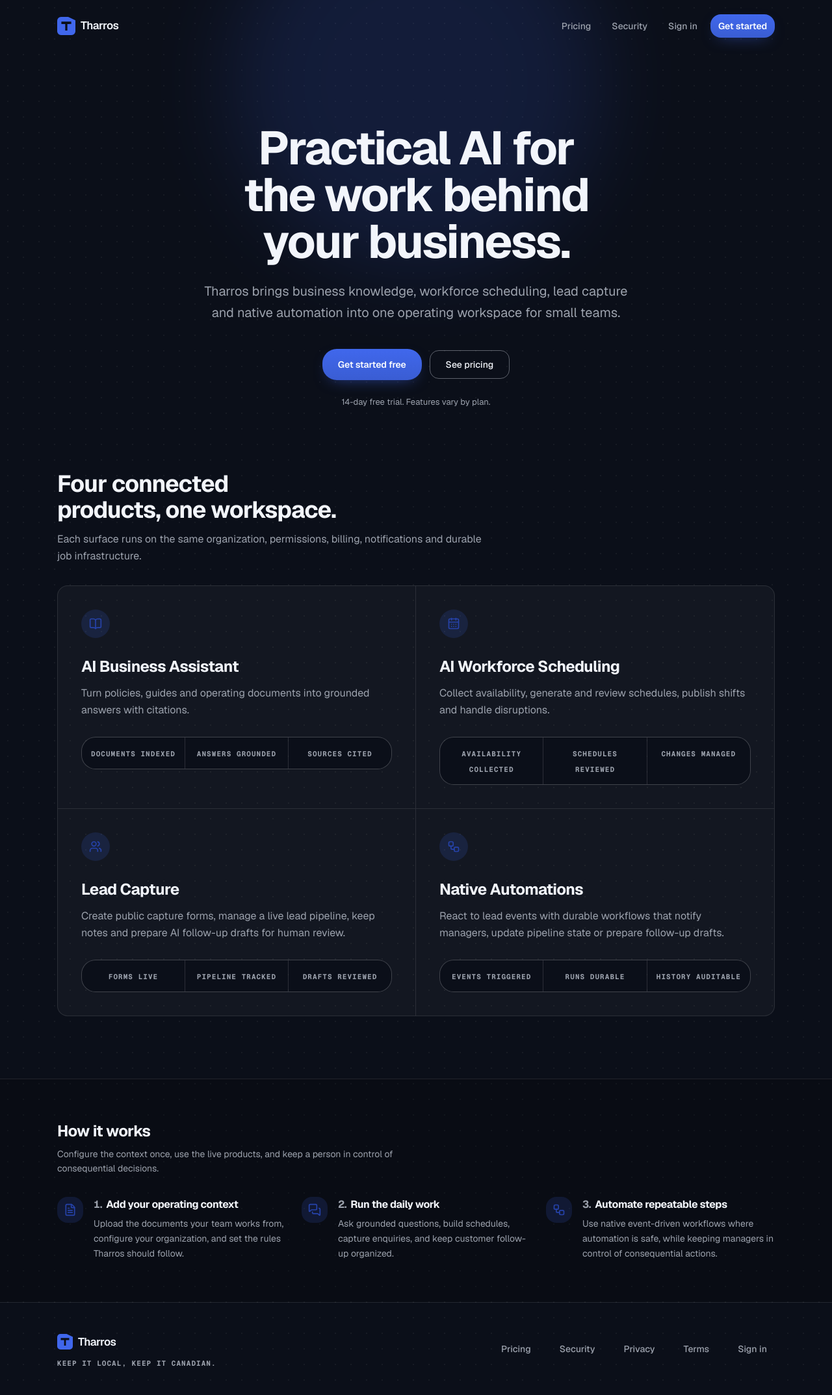
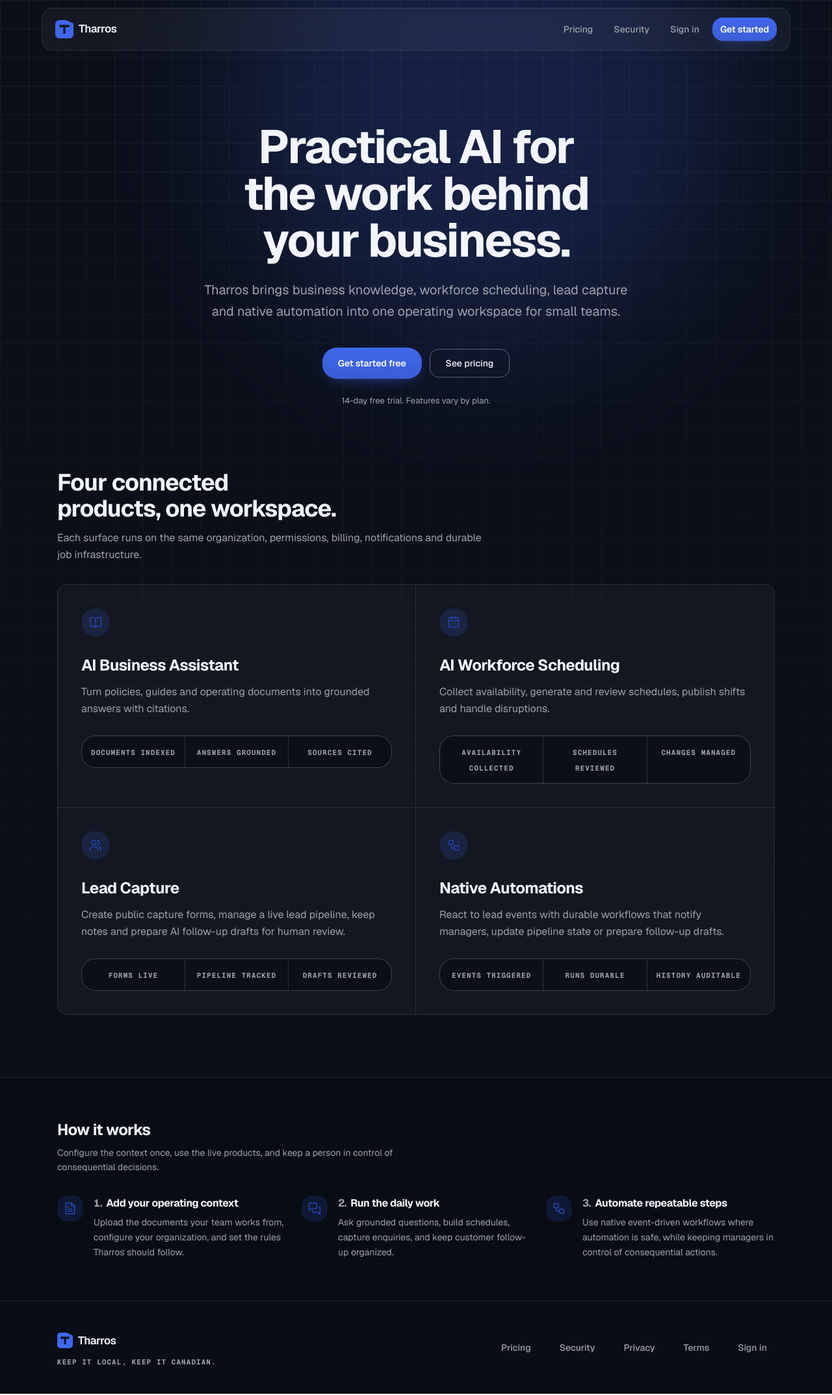
Before and after one commit to TharrosDev/Tharros-Platform, a Next.js app in the folder apps/web/: page / in a window 1280 px wide. Shown: the whole page at 65% size. Built offline with nearby package versions, Linux system fonts and the light colour scheme; no server answers.

Commit message:
style(marketing): rebuild public chrome

```diff
--- a/apps/web/src/components/marketing/marketing-chrome.tsx
+++ b/apps/web/src/components/marketing/marketing-chrome.tsx
@@ -5,22 +5,24 @@
 import { buttonVariants } from "@/components/ui/button";
 
 const quietLinkClass =
-  "text-sidebar-muted-foreground hover:text-sidebar-foreground focus-visible:ring-sidebar-ring/50 inline-flex min-h-10 items-center rounded-md px-3 py-2 text-sm font-medium outline-none transition-colors focus-visible:ring-[3px]";
+  "text-sidebar-muted-foreground hover:text-sidebar-foreground focus-visible:ring-sidebar-ring/40 inline-flex min-h-10 items-center rounded-xl px-3 py-2 text-sm font-medium outline-none transition-[color,background-color] hover:bg-white/[0.06] focus-visible:ring-[4px]";
 
 function MarketingBackdrop() {
   return (
     <>
       <div
         aria-hidden
-        className="text-sidebar-foreground pointer-events-none absolute inset-0 opacity-[0.05]"
+        className="text-sidebar-foreground pointer-events-none absolute inset-0 opacity-[0.055]"
         style={{
-          backgroundImage: "radial-gradient(currentColor 1px, transparent 1px)",
-          backgroundSize: "24px 24px",
+          backgroundImage:
+            "linear-gradient(currentColor 1px, transparent 1px), linear-gradient(90deg, currentColor 1px, transparent 1px)",
+          backgroundSize: "44px 44px",
+          maskImage: "linear-gradient(to bottom, black, transparent 78%)",
         }}
       />
       <div
         aria-hidden
-        className="bg-primary pointer-events-none absolute -top-40 left-1/2 size-[36rem] -translate-x-1/2 rounded-full opacity-15 blur-3xl"
+        className="bg-primary pointer-events-none absolute -top-56 left-[58%] size-[48rem] -translate-x-1/2 rounded-full opacity-20 blur-[120px]"
       />
     </>
   );
@@ -28,11 +30,11 @@
 
 function MarketingHeader({ showPricing = false }: { showPricing?: boolean }) {
   return (
-    <header className="relative mx-auto flex w-full max-w-6xl items-center justify-between px-4 py-4 sm:px-6 sm:py-5">
+    <header className="relative mx-auto mt-3 flex w-[calc(100%-1.5rem)] max-w-6xl items-center justify-between rounded-2xl border border-white/10 bg-white/[0.045] px-4 py-3 shadow-[0_20px_60px_-38px_rgba(0,0,0,0.75)] backdrop-blur-xl sm:w-[calc(100%-3rem)] sm:px-5">
       <Link
         href="/"
         aria-label="Tharros home"
-        className="focus-visible:ring-sidebar-ring/50 inline-flex min-h-10 items-center rounded-md outline-none focus-visible:ring-[3px]"
+        className="focus-visible:ring-sidebar-ring/40 inline-flex min-h-10 items-center rounded-xl outline-none focus-visible:ring-[4px]"
       >
         <TharrosWordmark markClassName="size-7" />
       </Link>
@@ -58,13 +60,13 @@
 
 function MarketingFooter() {
   return (
-    <footer className="relative border-t border-white/10">
+    <footer className="relative border-t border-white/10 bg-black/10 backdrop-blur-sm">
       <div className="mx-auto flex w-full max-w-6xl flex-col items-center gap-5 px-6 py-10 text-center sm:flex-row sm:justify-between sm:text-left">
         <div className="space-y-1.5">
           <Link
             href="/"
             aria-label="Tharros home"
-            className="focus-visible:ring-sidebar-ring/50 inline-flex min-h-10 items-center rounded-md outline-none focus-visible:ring-[3px]"
+            className="focus-visible:ring-sidebar-ring/40 inline-flex min-h-10 items-center rounded-xl outline-none focus-visible:ring-[4px]"
           >
             <TharrosWordmark markClassName="size-6" />
           </Link>
```
